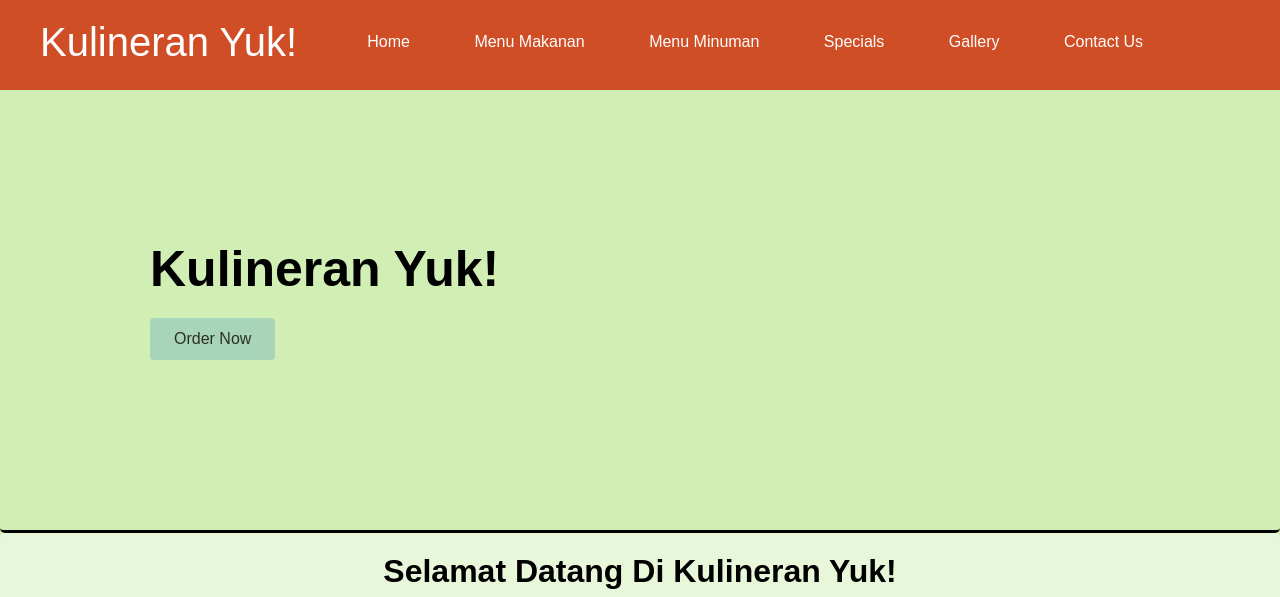
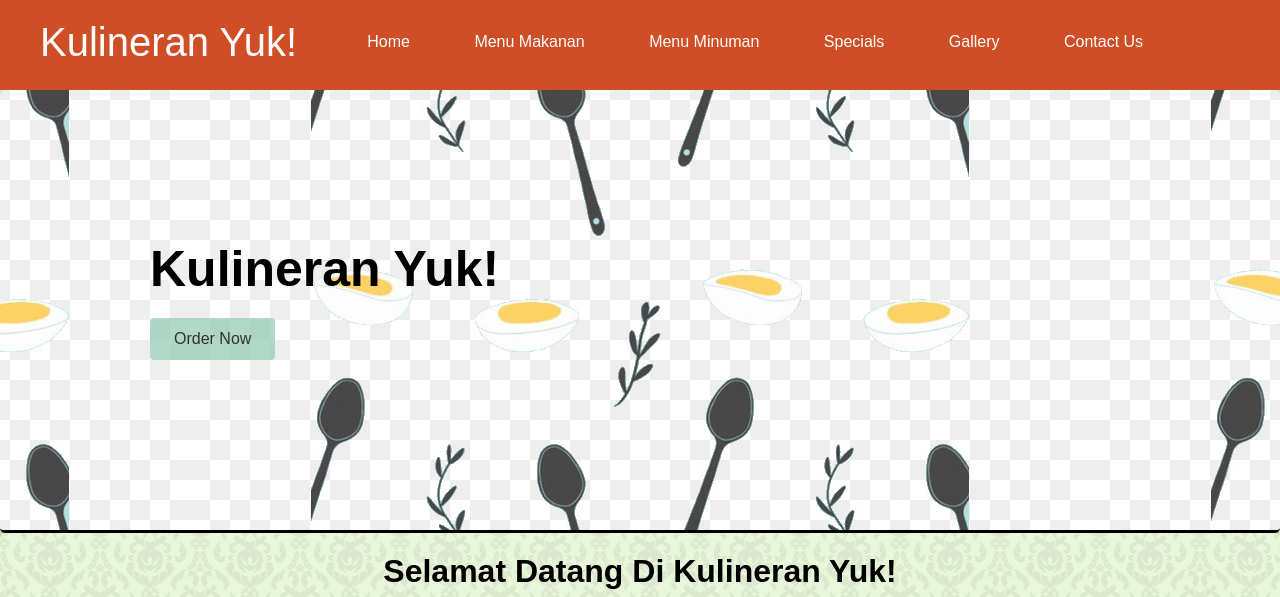
Before and after one commit to BagasAriyanto05/project-kelompok-mkkd-kelompok-A22.github.io, a plain HTML site: page index.html in a window 1280 px wide. Shown: the top 597 px of the page. Drawn offline with Linux system fonts and the light colour scheme.

Commit message:
Update stylesheet.css

```diff
--- a/stylesheet.css
+++ b/stylesheet.css
@@ -19,7 +19,7 @@ body {
     font-family: 'Source Sans Pro', sans-serif;
     font-size: 18x;
     color: black;
-    background-image: url(css/pat_04.png);
+    background-image: url(pat_04.png);
     background-color: rgb(209, 238, 181);
 }
 
@@ -53,7 +53,7 @@ a {
 
 
 .top-wrapper {
-    background-image: url(css/top-wrapper.jpg);
+    background-image: url(top-wrapper.jpg);
     background-position: center;
     padding: 150px;
     border-radius: 5px;
```
